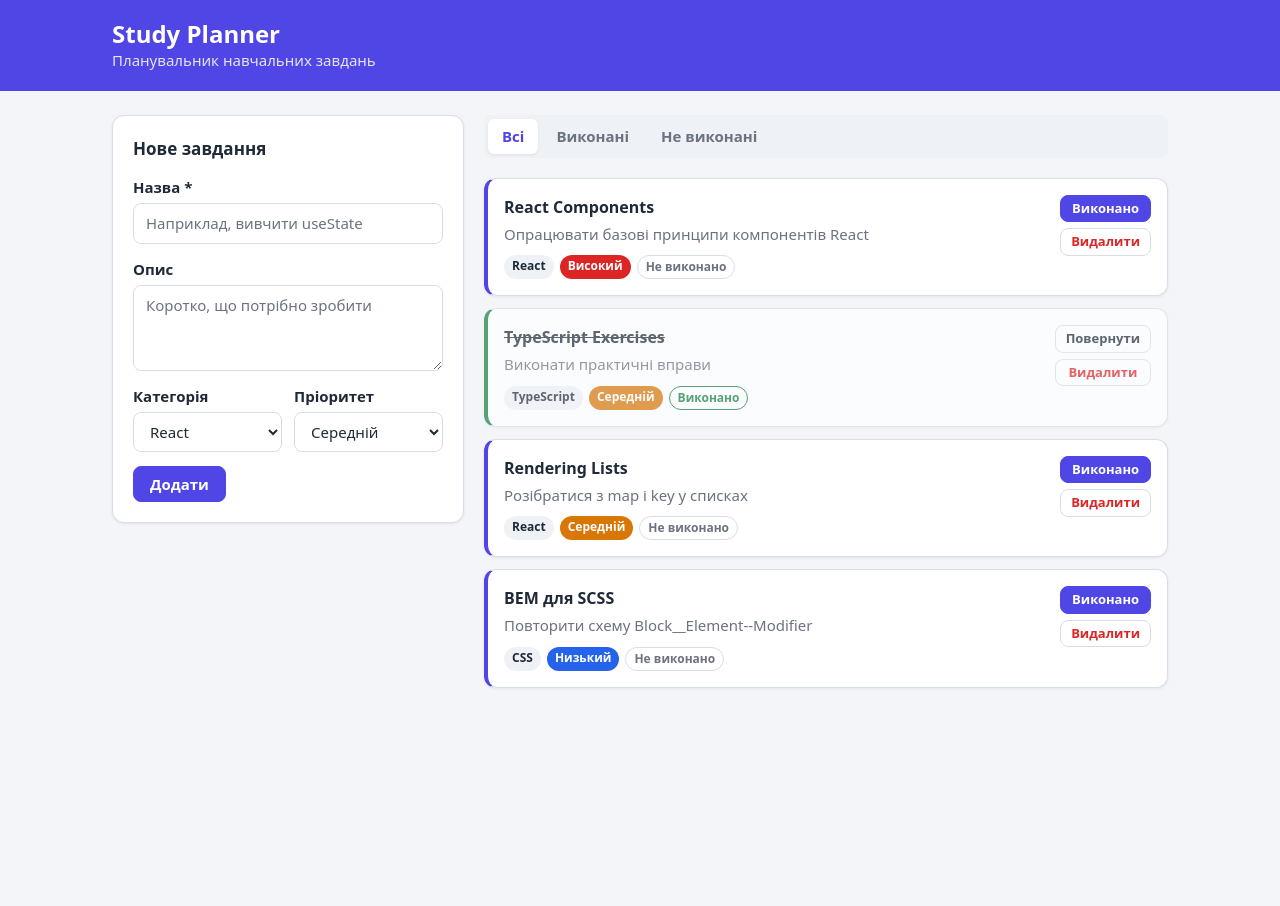
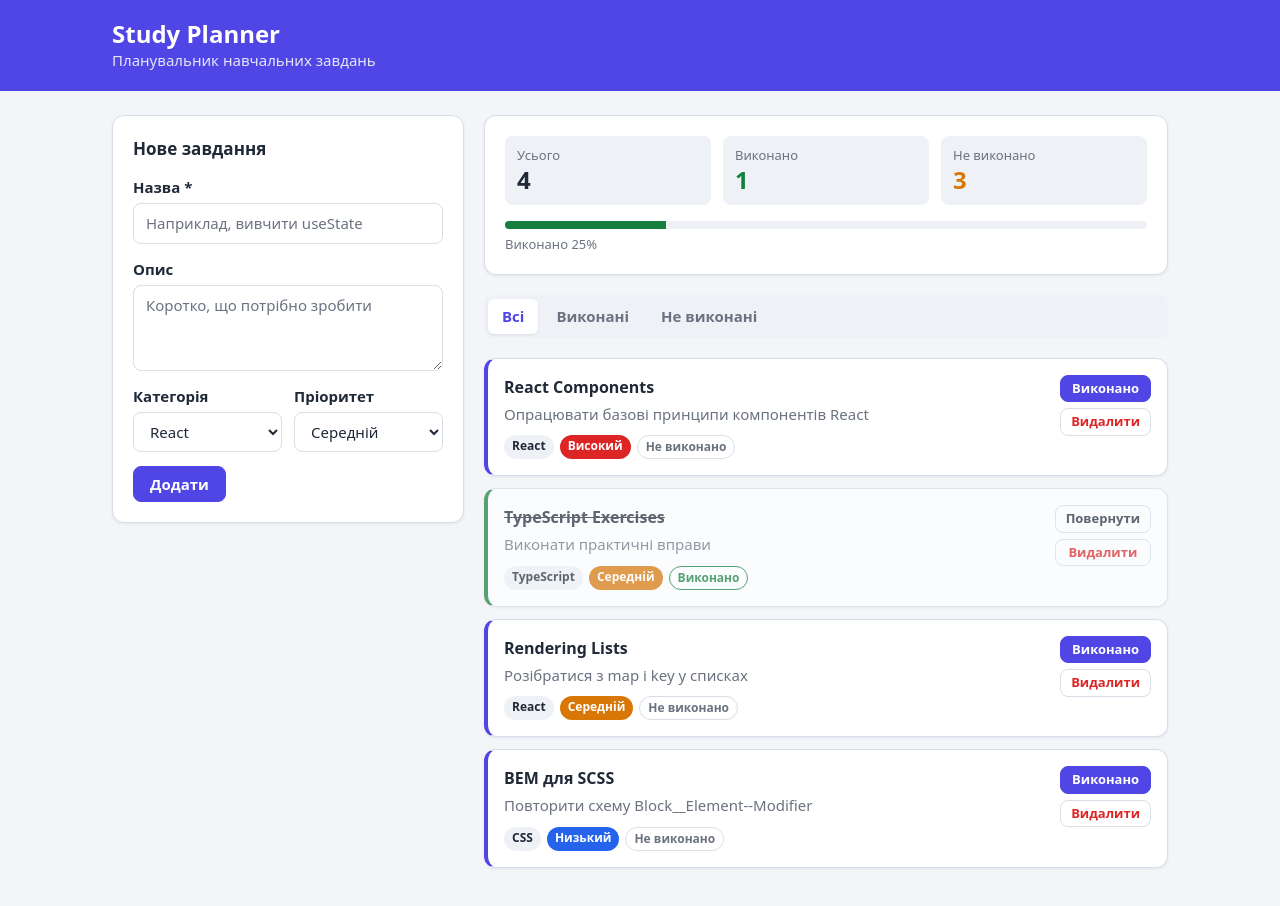
Before and after one commit to shawnkane667/web_labs3kurs, a React (Vite) app in the folder lab8/: page / in a window 1280 px wide. Shown: the top 906 px of the page. Before the commit the page ends 800 px from the top, so only its background shows below. Built offline with nearby package versions, Linux system fonts and the light colour scheme.

Commit message:
feat(lab-08): show task statistics with TaskStats

```diff
--- a/lab8/src/App.tsx
+++ b/lab8/src/App.tsx
@@ -3,6 +3,7 @@ import Header from './components/Header'
 import TaskFilters from './components/TaskFilters'
 import TaskForm from './components/TaskForm'
 import TaskList from './components/TaskList'
+import TaskStats from './components/TaskStats'
 import { initialTasks } from './data/initialTasks'
 import type { NewTask, Task, TaskFilter } from './types/task'
 import './App.scss'
@@ -47,6 +48,7 @@ function App() {
           <TaskForm onAdd={addTask} />
         </aside>
         <div className="app__content">
+          <TaskStats tasks={tasks} />
           <TaskFilters value={filter} onChange={setFilter} />
           <TaskList
             tasks={visibleTasks}
--- /dev/null
+++ b/lab8/src/components/TaskStats.scss
@@ -0,0 +1,59 @@
+@use '../styles/mixins' as *;
+
+// Блок "task-stats": лічильники завдань і прогрес
+.task-stats {
+  @include card;
+
+  &__list {
+    display: grid;
+    grid-template-columns: repeat(3, 1fr);
+    gap: 0.75rem;
+    margin: 0;
+  }
+
+  &__item {
+    padding: 0.625rem 0.75rem;
+    background: var(--color-surface-muted);
+    border-radius: var(--radius-sm);
+
+    &--completed {
+      color: var(--color-success);
+    }
+
+    &--active {
+      color: var(--color-priority-medium);
+    }
+  }
+
+  &__label {
+    font-size: 0.8125rem;
+    color: var(--color-text-muted);
+  }
+
+  &__value {
+    margin: 0;
+    font-size: 1.5rem;
+    font-weight: 700;
+    line-height: 1.2;
+  }
+
+  &__progress {
+    height: 0.5rem;
+    margin-top: 1rem;
+    overflow: hidden;
+    background: var(--color-surface-muted);
+    border-radius: 999px;
+  }
+
+  &__progress-bar {
+    height: 100%;
+    background: var(--color-success);
+    transition: width 0.3s ease;
+  }
+
+  &__caption {
+    margin-top: 0.375rem;
+    font-size: 0.8125rem;
+    color: var(--color-text-muted);
+  }
+}
--- /dev/null
+++ b/lab8/src/components/TaskStats.tsx
@@ -0,0 +1,46 @@
+import type { Task } from '../types/task'
+import './TaskStats.scss'
+
+interface TaskStatsProps {
+  tasks: Task[]
+}
+
+function TaskStats({ tasks }: TaskStatsProps) {
+  // лічильники обчислюються з поточного масиву — окремий state не потрібен
+  const total = tasks.length
+  const completed = tasks.filter((task) => task.completed).length
+  const active = total - completed
+  const progress = total === 0 ? 0 : Math.round((completed / total) * 100)
+
+  const items = [
+    { label: 'Усього', value: total, modifier: 'total' },
+    { label: 'Виконано', value: completed, modifier: 'completed' },
+    { label: 'Не виконано', value: active, modifier: 'active' },
+  ]
+
+  return (
+    <section className="task-stats" aria-label="Статистика завдань">
+      <dl className="task-stats__list">
+        {items.map((item) => (
+          <div key={item.modifier} className={`task-stats__item task-stats__item--${item.modifier}`}>
+            <dt className="task-stats__label">{item.label}</dt>
+            <dd className="task-stats__value">{item.value}</dd>
+          </div>
+        ))}
+      </dl>
+      <div
+        className="task-stats__progress"
+        role="progressbar"
+        aria-label="Прогрес виконання"
+        aria-valuemin={0}
+        aria-valuemax={100}
+        aria-valuenow={progress}
+      >
+        <div className="task-stats__progress-bar" style={{ width: `${progress}%` }} />
+      </div>
+      <p className="task-stats__caption">Виконано {progress}%</p>
+    </section>
+  )
+}
+
+export default TaskStats
```
